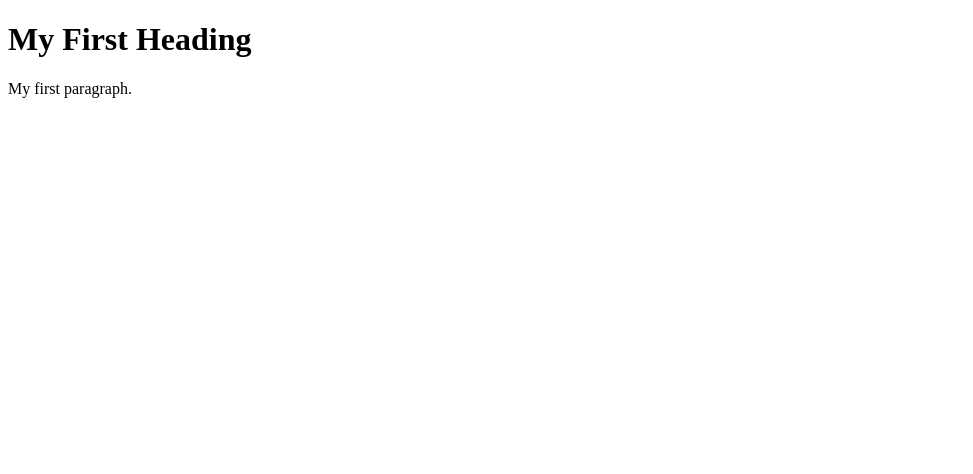
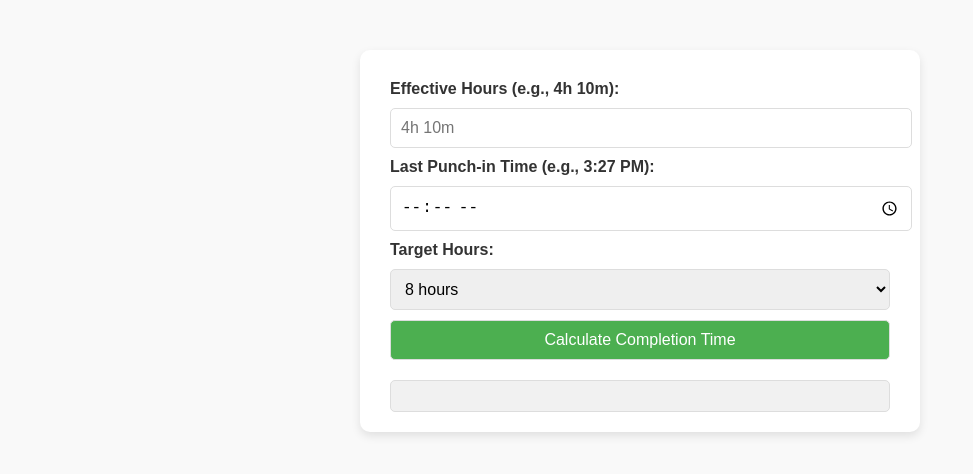
Before and after one commit to wasim125/universal-links, a plain HTML site: page index.html in a window 1280 px wide. Shown: the whole page, without its empty margins (0-973 px from the left). Drawn offline with Linux system fonts and the light colour scheme.

Commit message:
Update index.html
Signed-off-by: wasim125 <75295565+wasim125@users.noreply.github.com>

```diff
--- a/index.html
+++ b/index.html
@@ -1,4 +1,4 @@
-<!-- <!DOCTYPE html>
+<!DOCTYPE html>
 <html lang="en">
 <head>
     <meta charset="UTF-8">
@@ -144,15 +144,3 @@
     </script>
 </body>
 </html>
- -->
-
-
- <!DOCTYPE html>
-<html>
-<body>
-
-<h1>My First Heading</h1>
-<p>My first paragraph.</p>
-
-</body>
-</html>
```
